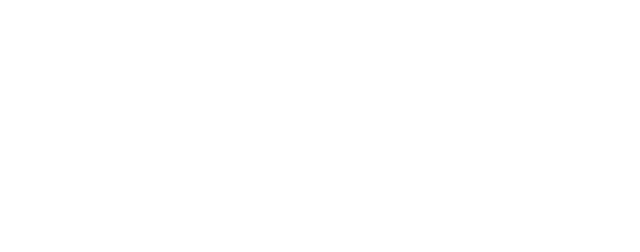
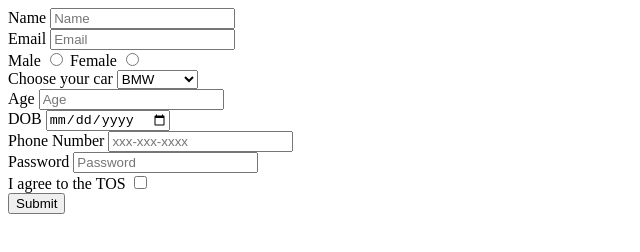
Before and after one commit to acciojob/signup-form-car-Akanksha101999, a website: page main.html in a window 1280 px wide. Shown: the whole page, without its empty margins (0-640 px from the left). Drawn offline with Linux system fonts and the light colour scheme.

Commit message:
created a submission

```diff
--- a/main.html
+++ b/main.html
@@ -1,16 +1,42 @@
 <!DOCTYPE html>
 
 <html>
-
 <head>
 	<link rel="stylesheet" href="styles.css">
 </head>
-
 <body>
 	<!-- the entire body must be written by student -->
     <script type="text/javascript" src="./script.js">
 </script>
-
+	<form action = ""  method = "post">
+		<label for = "name">Name</label>
+		<input type = "text" id = "name" placeholder = "Name" required>
+		<br>
+		<label for = "email">Email</label>
+		<input type = "email" id = "email" placeholder = "Email" required><br>
+		<label for = "gender_m">Male</label>
+		<input type = "radio" name = "gender" id = "gender_m" required>
+		<label for = "gender_f">Female</label>
+		<input type = "radio" name = "gender" id = "gender_f" required><br>
+		<label for = "cars">Choose your car</label>
+		<select name = "cars" id = "cars" placeholder = "--Please choose an option--" required>
+			<option>BMW</option>
+			<option>Audi</option>
+			<option>Mercedez</option>
+		</select><br>
+		<label for = "age">Age</label>
+		<input type = "number" id = "age" placeholder = "Age" required><br>
+		<label for = "dob">DOB</label>
+		<input type = "date" id = "dob" required><br>
+		<label for = "Phonenumber">Phone Number</label>
+		<input type = "number" id = "tel" placeholder = "xxx-xxx-xxxx" required>
+		<br>
+		<label for = "password">Password</label>
+		<input type = "password" id = "password" placeholder = "Password" required><br>
+		<label for = "term">I agree to the TOS</label>
+		<input type = "checkbox" id = "tos" required><br>
+		<button type = "sumit">Submit</button>
+	</form>
 </body>
 
 </html>
```
